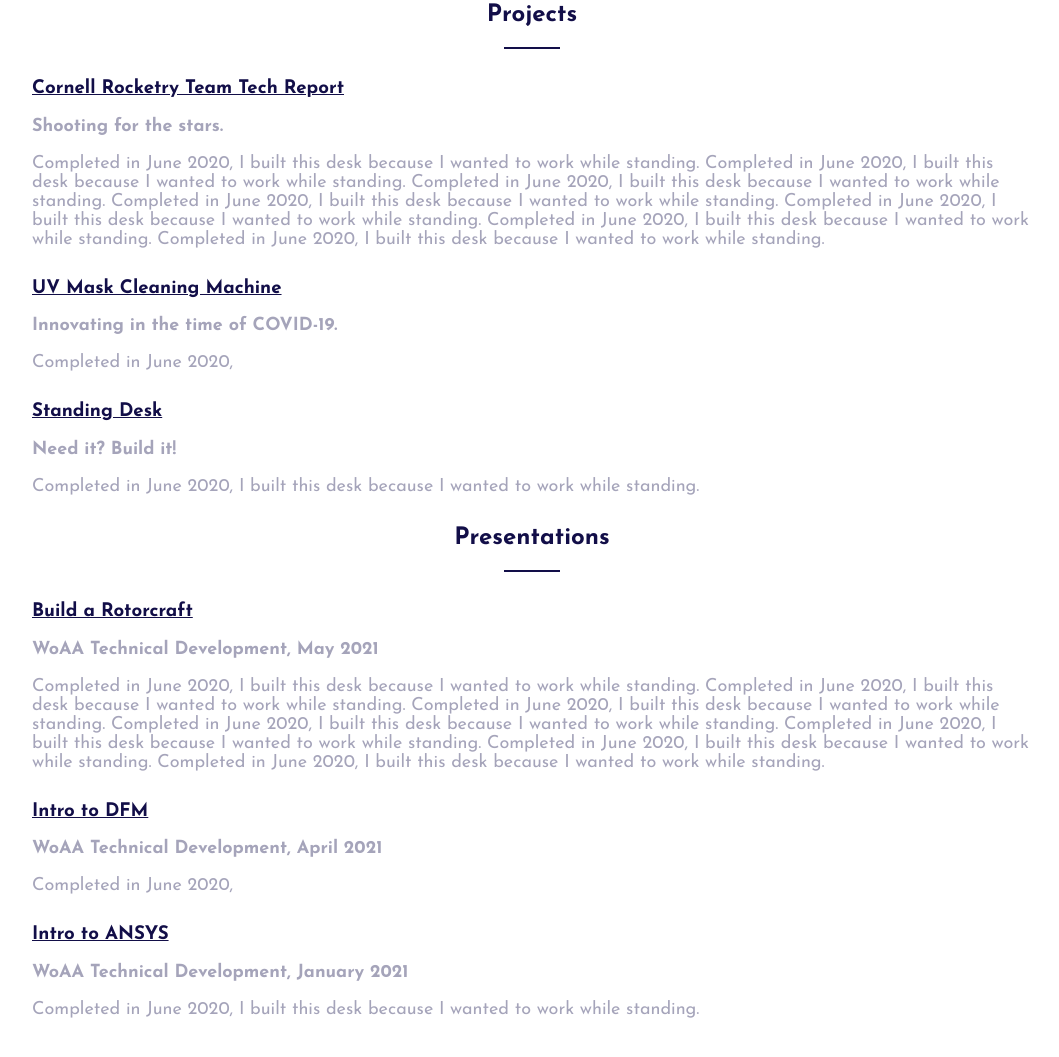
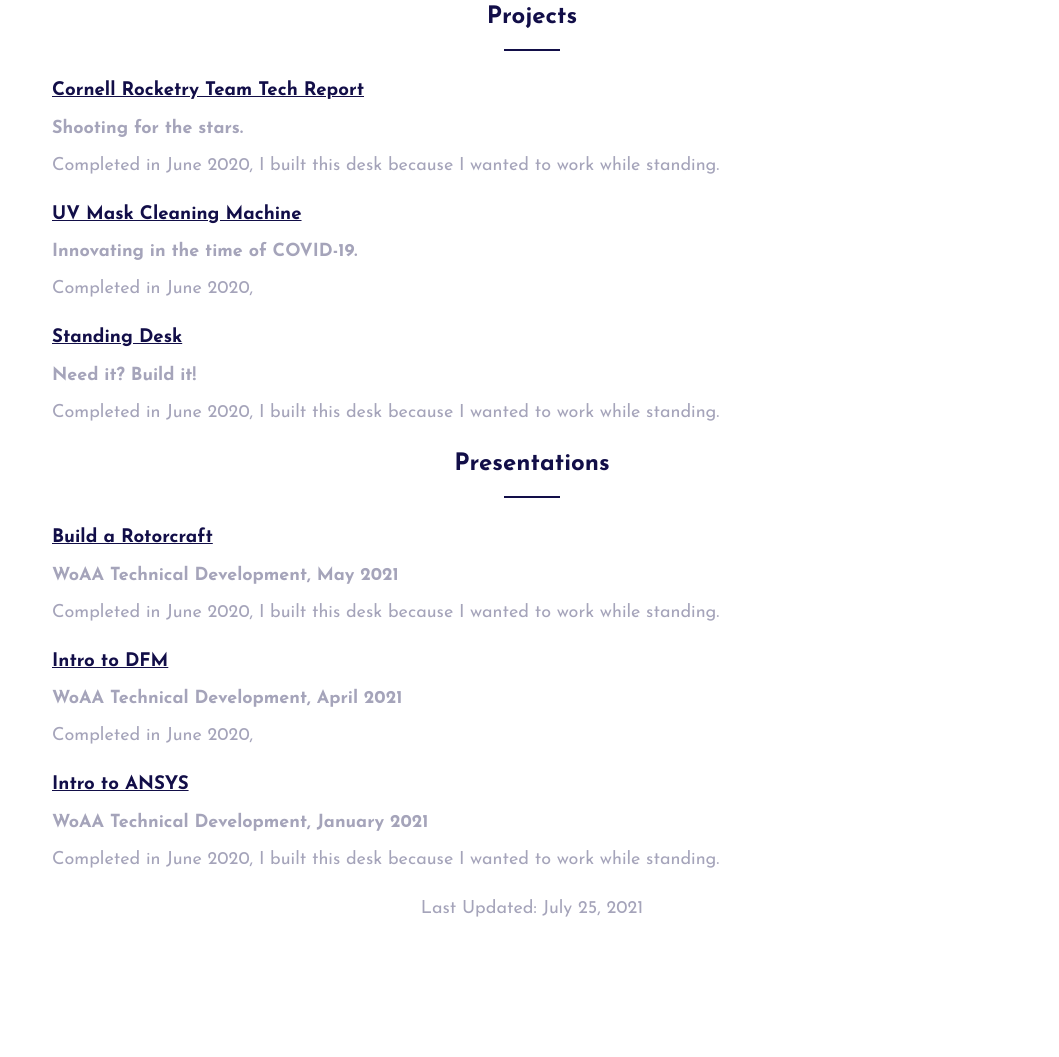
Before and after one commit to chansen424/Sabriyah-MechE-Portfolio, a plain HTML site: page index.html in a window 1280 px wide. Shown: the part 395-1452 px from the top of the page, without its empty margins (108-1167 px from the left). After the commit the page ends 1361 px from the top, so only its background shows below. Drawn offline with Linux system fonts and the light colour scheme.

Commit message:
Refactor width management

```diff
--- a/index.css
+++ b/index.css
@@ -7,7 +7,9 @@
 body {
     font-family: 'Josefin Sans';
     color: #120E48;
-    padding: 20px 10px;
+    padding: 30px 20px;
+    max-width: 1000px;
+    margin: 0 auto;
 }
 
 a {
@@ -35,8 +37,6 @@
 }
 
 .intro {
-    width: 90%;
-    max-width: 1000px;
     margin-left: auto;
     margin-right: auto;
 }
@@ -61,7 +61,4 @@
     margin-bottom: 30px;
     margin-left: auto;
     margin-right: auto;
-
-    width: 90%;
-    max-width: 1000px;
 }
--- a/index.html
+++ b/index.html
@@ -39,7 +39,7 @@
                             <h3>Cornell Rocketry Team Tech Report</h3>
                         </a>
                         <p class="bold">Shooting for the stars.</p>
-                        <p>Completed in June 2020, I built this desk because I wanted to work while standing. Completed in June 2020, I built this desk because I wanted to work while standing. Completed in June 2020, I built this desk because I wanted to work while standing. Completed in June 2020, I built this desk because I wanted to work while standing. Completed in June 2020, I built this desk because I wanted to work while standing. Completed in June 2020, I built this desk because I wanted to work while standing. Completed in June 2020, I built this desk because I wanted to work while standing.</p>
+                        <p>Completed in June 2020, I built this desk because I wanted to work while standing.</p>
                     </div>
 
                     <div class="project">
@@ -69,7 +69,7 @@
                             <h3>Build a Rotorcraft</h3>
                         </a>
                         <p class="bold">WoAA Technical Development, May 2021</p>
-                        <p>Completed in June 2020, I built this desk because I wanted to work while standing. Completed in June 2020, I built this desk because I wanted to work while standing. Completed in June 2020, I built this desk because I wanted to work while standing. Completed in June 2020, I built this desk because I wanted to work while standing. Completed in June 2020, I built this desk because I wanted to work while standing. Completed in June 2020, I built this desk because I wanted to work while standing. Completed in June 2020, I built this desk because I wanted to work while standing.</p>
+                        <p>Completed in June 2020, I built this desk because I wanted to work while standing.</p>
                     </div>
 
                     <div class="project">
@@ -90,5 +90,9 @@
                 </div>
             </section>
         </article>
+
+        <footer>
+            <p class="headline">Last Updated: July 25, 2021</p>
+        </footer>
     </body>
 </html>
```
